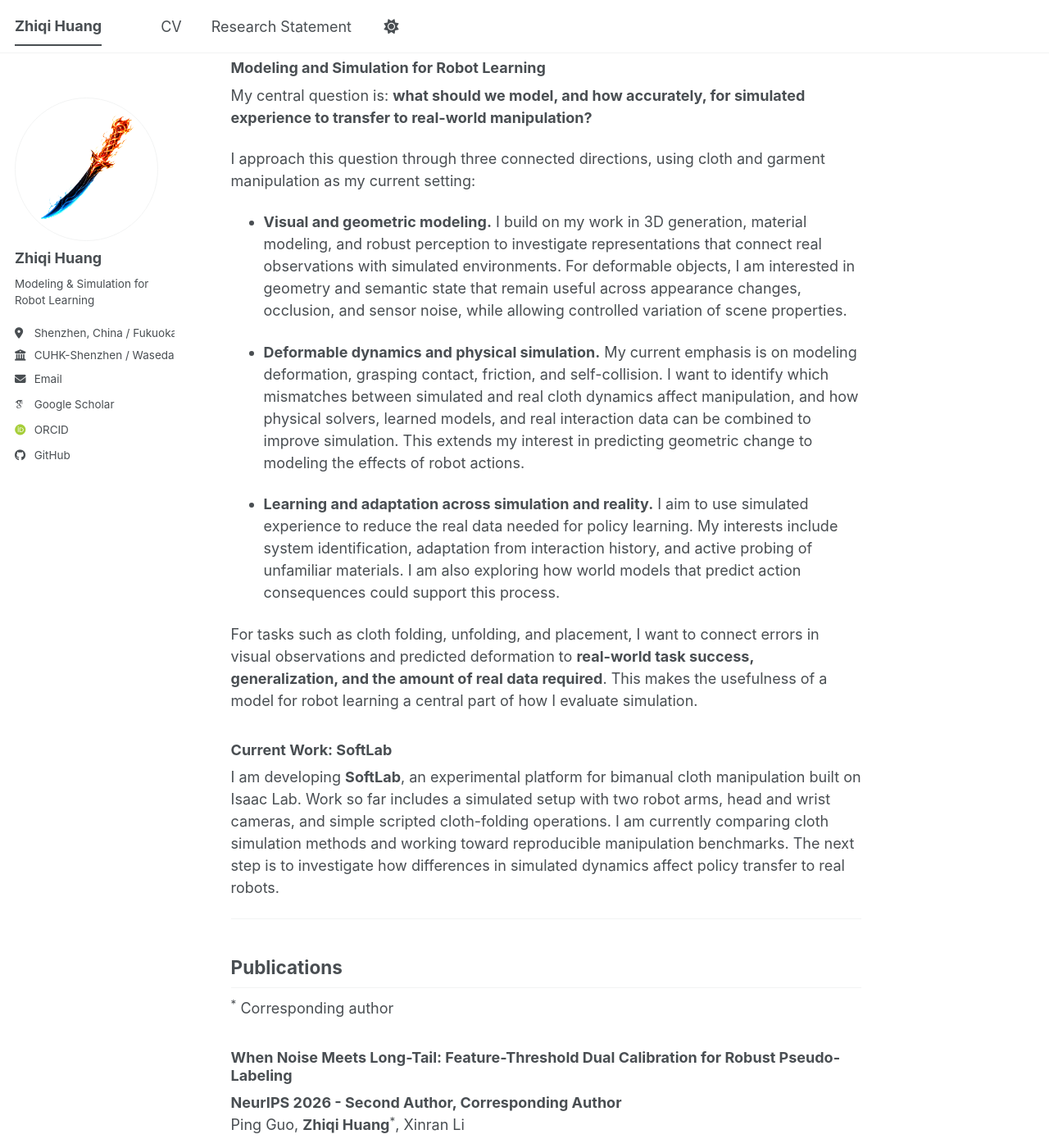
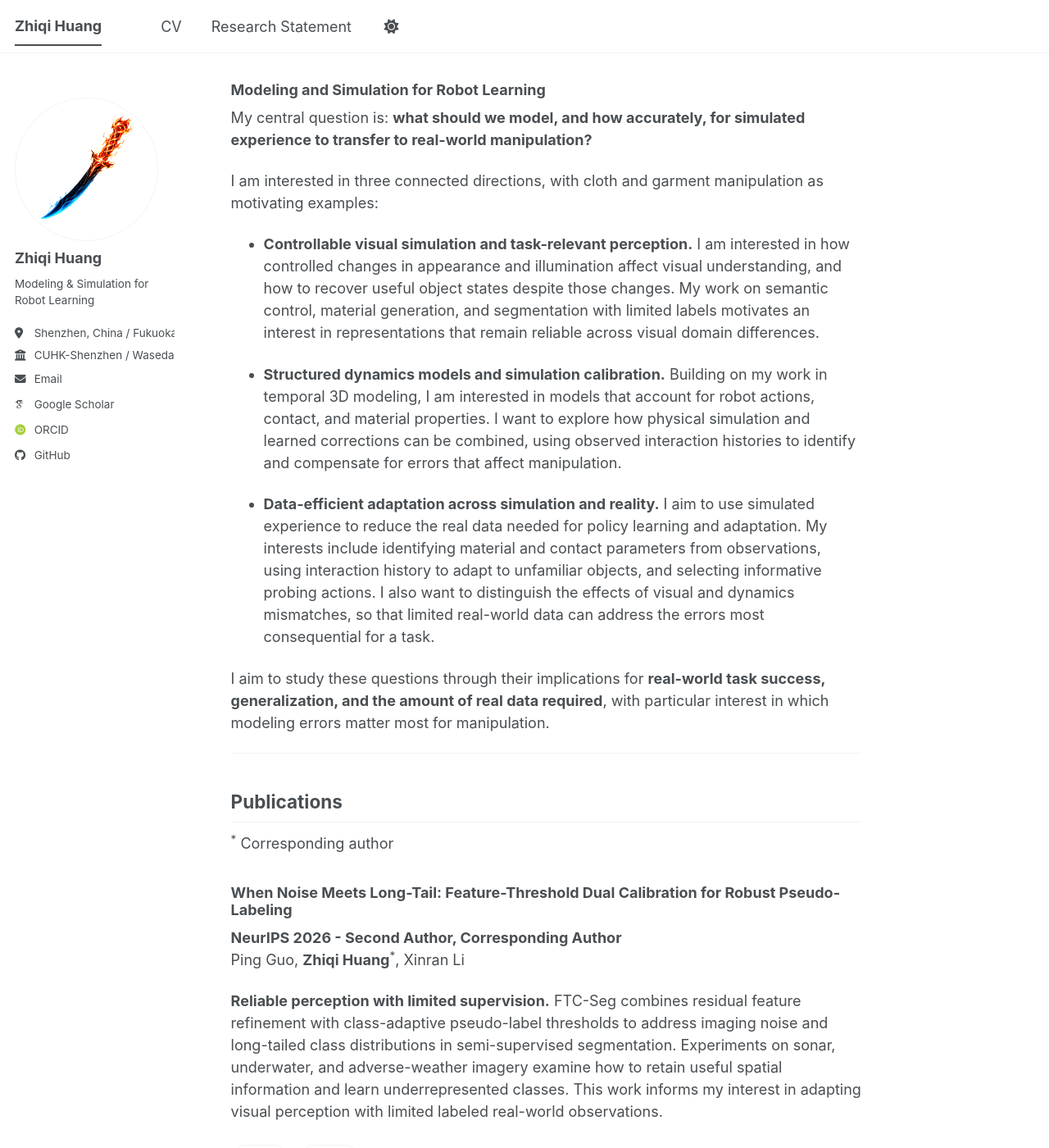
Before and after one commit to huang-zhiqi/huang-zhiqi.github.io, a Jekyll site: the page built from _pages/about.md, in a window 1280 px wide and 1400 px high, scrolled down 768 px. Shown: the whole window at 82% size. Built offline with Jekyll 4.4.1, drawn with Linux system fonts in a browser that asks for light colours; some web fonts are replaced; a script bundle is joined from its source files by our own code; library files that are not in the unit come from our copies; some of the changed text lies outside the part shown.

Commit message:
修改研究内容的组织方式

```diff
--- a/_config.yml
+++ b/_config.yml
@@ -12,7 +12,7 @@ site_theme               : "default" # The available themes options are "default
 title                    : "Zhiqi Huang"
 title_separator          : "-"
 name                     : &name "Zhiqi Huang"
-description              : &description "Zhiqi Huang | Modeling and simulation for robot learning: deformable objects and sim-to-real transfer"   # Update this with a general description of your site, this is the default if not overridden by a page
+description              : &description "Zhiqi Huang | Modeling and simulation, with research interests in deformable object manipulation and sim-to-real transfer"   # Update this with a general description of your site, this is the default if not overridden by a page
 url                      : https://huang-zhiqi.github.io # The base hostname & protocol for your site e.g. "https://[your GitHub username].github.io",
                                                            # or if you already have some other page hosted on Github then use "https://[your GitHub username].github.io/[Your Repo Name]"
 baseurl                  : "" # the subpath of your site, e.g. "/blog"
--- a/_pages/about.md
+++ b/_pages/about.md
@@ -1,16 +1,16 @@
 ---
 permalink: /
 title: "Zhiqi Huang"
-excerpt: "Modeling and simulation for robot learning, with a focus on deformable object manipulation and sim-to-real transfer"
+excerpt: "Modeling and simulation, with research interests in deformable object manipulation and sim-to-real transfer"
 author_profile: true
 redirect_from:
   - /about/
   - /about.html
 ---
 
-I am a **Research Assistant at The Chinese University of Hong Kong, Shenzhen (CUHK-Shenzhen)** and an **M.Phil. student in Information Architecture at Waseda University**. My research centers on **modeling and simulation for robot learning**, with a current focus on **deformable object manipulation and sim-to-real transfer**. Working with cloth and garments, I aim to understand how models of appearance, geometry, and physical interaction can help robots learn in simulation and adapt with limited real-world data.
+I am a **Research Assistant at The Chinese University of Hong Kong, Shenzhen (CUHK-Shenzhen)** and an **M.Phil. student in Information Architecture at Waseda University**. My research spans **3D modeling, visual learning, and simulation**, and my current interests center on **deformable object manipulation and sim-to-real transfer**. I aim to understand how models of appearance, geometry, and physical interaction can help robots learn in simulation and adapt with limited real-world data.
 
-My path into this area began with **real-time graphics and physically based rendering (PBR)** at **4399 Games**. My research has since explored how to construct and edit 3D objects, model their appearance and deformation, and recover semantic information from noisy observations. These experiences motivate my current goal: connecting visual and geometric models with the physical behavior needed for reliable robot manipulation.
+My background combines **real-time graphics and physically based rendering (PBR)** at **4399 Games** with research on controllable 3D generation, material appearance, geometric change, and robust perception. These projects address complementary questions about **controllability, structural consistency, and learning from limited supervision**. These experiences motivate my interest in connecting visual and geometric models with the physical behavior needed for reliable robot manipulation.
 
 ## News
 
@@ -27,19 +27,15 @@ My path into this area began with **real-time graphics and physically based rend
 
 My central question is: **what should we model, and how accurately, for simulated experience to transfer to real-world manipulation?**
 
-I approach this question through three connected directions, using cloth and garment manipulation as my current setting:
+I am interested in three connected directions, with cloth and garment manipulation as motivating examples:
 
-* **Visual and geometric modeling.** I build on my work in 3D generation, material modeling, and robust perception to investigate representations that connect real observations with simulated environments. For deformable objects, I am interested in geometry and semantic state that remain useful across appearance changes, occlusion, and sensor noise, while allowing controlled variation of scene properties.
+* **Controllable visual simulation and task-relevant perception.** I am interested in how controlled changes in appearance and illumination affect visual understanding, and how to recover useful object states despite those changes. My work on semantic control, material generation, and segmentation with limited labels motivates an interest in representations that remain reliable across visual domain differences.
 
-* **Deformable dynamics and physical simulation.** My current emphasis is on modeling deformation, grasping contact, friction, and self-collision. I want to identify which mismatches between simulated and real cloth dynamics affect manipulation, and how physical solvers, learned models, and real interaction data can be combined to improve simulation. This extends my interest in predicting geometric change to modeling the effects of robot actions.
+* **Structured dynamics models and simulation calibration.** Building on my work in temporal 3D modeling, I am interested in models that account for robot actions, contact, and material properties. I want to explore how physical simulation and learned corrections can be combined, using observed interaction histories to identify and compensate for errors that affect manipulation.
 
-* **Learning and adaptation across simulation and reality.** I aim to use simulated experience to reduce the real data needed for policy learning. My interests include system identification, adaptation from interaction history, and active probing of unfamiliar materials. I am also exploring how world models that predict action consequences could support this process.
+* **Data-efficient adaptation across simulation and reality.** I aim to use simulated experience to reduce the real data needed for policy learning and adaptation. My interests include identifying material and contact parameters from observations, using interaction history to adapt to unfamiliar objects, and selecting informative probing actions. I also want to distinguish the effects of visual and dynamics mismatches, so that limited real-world data can address the errors most consequential for a task.
 
-For tasks such as cloth folding, unfolding, and placement, I want to connect errors in visual observations and predicted deformation to **real-world task success, generalization, and the amount of real data required**. This makes the usefulness of a model for robot learning a central part of how I evaluate simulation.
-
-### Current Work: SoftLab
-
-I am developing **SoftLab**, an experimental platform for bimanual cloth manipulation built on Isaac Lab. Work so far includes a simulated setup with two robot arms, head and wrist cameras, and simple scripted cloth-folding operations. I am currently comparing cloth simulation methods and working toward reproducible manipulation benchmarks. The next step is to investigate how differences in simulated dynamics affect policy transfer to real robots.
+I aim to study these questions through their implications for **real-world task success, generalization, and the amount of real data required**, with particular interest in which modeling errors matter most for manipulation.
 
 ---
 
@@ -52,7 +48,7 @@ I am developing **SoftLab**, an experimental platform for bimanual cloth manipul
 **NeurIPS 2026 - Second Author, Corresponding Author**<br>
 Ping Guo, **Zhiqi Huang**<sup>*</sup>, Xinran Li
 
-**Robust visual representations.** FTC-Seg improves semantic segmentation under the combined effects of imaging noise and long-tailed class distributions through feature purification and adaptive pseudo-label thresholds. Evaluated on sonar, underwater, and adverse-weather imagery, it studies how to recover reliable semantic structure from imperfect observations. This work contributes the perception foundation of my broader interest in modeling real environments.
+**Reliable perception with limited supervision.** FTC-Seg combines residual feature refinement with class-adaptive pseudo-label thresholds to address imaging noise and long-tailed class distributions in semi-supervised segmentation. Experiments on sonar, underwater, and adverse-weather imagery examine how to retain useful spatial information and learn underrepresented classes. This work informs my interest in adapting visual perception with limited labeled real-world observations.
 
 <a class="pub-link" href="https://arxiv.org/abs/2609.33668">arXiv</a>
 <a class="pub-link" href="https://github.com/pingggg516/FTC-Seg">Code</a>
@@ -62,7 +58,7 @@ Ping Guo, **Zhiqi Huang**<sup>*</sup>, Xinran Li
 **IEEE ICASSP 2026 - First Author, Corresponding Author**<br>
 **Zhiqi Huang**<sup>*</sup>, Dulongkai Cui, Jinglu Hu
 
-**Controllable 3D modeling.** SIE3D generates expressive 3D head avatars from a single image and descriptive text, combining image-based identity features with semantic conditioning and a perceptual expression loss. It explores how to preserve a subject's identity while controlling expression, developing my approach to representing persistent characteristics and editable variation within a 3D model.
+**Task-aware, controllable 3D modeling.** SIE3D generates expressive 3D head avatars from a single image and descriptive text. Semantic conditioning and an expression-aware loss guide the requested attributes while balancing expression control with identity preservation. This work motivates my interest in using task-relevant semantic constraints to guide 3D modeling, including how accurately a model represents the states and features needed for interaction.
 
 <a class="pub-link" href="https://huang-zhiqi.github.io/SIE3D/">Project Page</a>
 <a class="pub-link" href="https://doi.org/10.1109/ICASSP55912.2026.11462135">IEEE Xplore</a>
@@ -71,17 +67,17 @@ Ping Guo, **Zhiqi Huang**<sup>*</sup>, Xinran Li
 
 ## Manuscripts Under Review
 
-### Controllable PBR Material Generation from Long-Form Descriptions
+### Controllable 3D Material Generation
 
 **First Author - Manuscript Under Review**
 
-**Material appearance modeling.** This work generates geometry-aligned, relightable albedo, roughness, and metallic channels from detailed material descriptions. It extends controllable modeling to surface appearance, using explicit material channels that can be rendered under different lighting conditions. This provides a basis for constructing and varying the visual appearance of simulated environments.
+Research on text-guided generation of relightable 3D materials, focusing on how detailed descriptions guide surface appearance. This work informs my interest in controllable visual models and the effects of appearance variation in simulation.
 
-### Deform-Then-Edit Forecasting for Longitudinal 3D CT
+### Temporal Modeling of 3D Medical Images
 
 **First Author - Manuscript Under Review**
 
-**Modeling deformation and temporal change.** This work forecasts longitudinal changes in 3D CT by separating coherent anatomical deformation from localized residual edits while preserving stable anatomy. It develops a structured way to model how geometry changes over time. This decomposition motivates my interest in representations of deformation for learned dynamics models.
+Research on forecasting structural and appearance changes from longitudinal 3D medical images. This work explores how observed history can guide predictions of future change, providing methodological background for my interest in deformable-object state prediction.
 
 ---
 
@@ -91,8 +87,7 @@ Ping Guo, **Zhiqi Huang**<sup>*</sup>, Xinran Li
 
 **Research Assistant** - *Jul. 2026 - Present*
 
-* Research focus: modeling and simulation for deformable object manipulation, with an emphasis on cloth dynamics and sim-to-real policy transfer.
-* Developing a bimanual simulation platform and comparing cloth dynamics as a foundation for policy learning and transfer experiments.
+Research interests: modeling and simulation for deformable object manipulation and sim-to-real transfer.
 
 ### Waseda University
 
@@ -104,7 +99,7 @@ Ping Guo, **Zhiqi Huang**<sup>*</sup>, Xinran Li
 
 * Built and optimized the cross-platform rendering pipeline for *Era of Conquest*, including shaders, PBR materials, and mobile performance.
 * Promoted to Senior Graphics Engineer in 2023; led a rendering team of 3-5 engineers and owned the rendering roadmap for mobile and PC.
-* Developed reusable asset, material, and rendering pipelines across mobile, PC, and web platforms, building the graphics and systems foundation for my current simulation work.
+* Developed reusable asset, material, and rendering pipelines across mobile, PC, and web platforms, building the graphics and systems foundation for my research interests in modeling and simulation.
 
 ---
 
@@ -119,14 +114,6 @@ Ping Guo, **Zhiqi Huang**<sup>*</sup>, Xinran Li
 
 ---
 
-## Technical Background
-
-* **Robotics and simulation:** Isaac Lab, Isaac Sim, ROS 2, bimanual simulation setups, camera integration, cloth simulation and solver comparison
-* **Graphics and systems:** C++, C#, GLSL/HLSL, Unity, Vulkan, OpenGL, real-time rendering, PBR, cross-platform optimization
-* **3D modeling and visual learning:** Python, PyTorch, diffusion models, 3D Gaussian Splatting, CLIP/LongCLIP, semantic segmentation, mesh and material processing, volumetric modeling, deformation-based prediction
-
----
-
 ## Honors and Scholarships
 
 * Waseda University Partial Tuition-Waiver Scholarship for Privately Financed International Students, Apr. 2026 - Mar. 2027 (recognizing outstanding academic performance)
```
